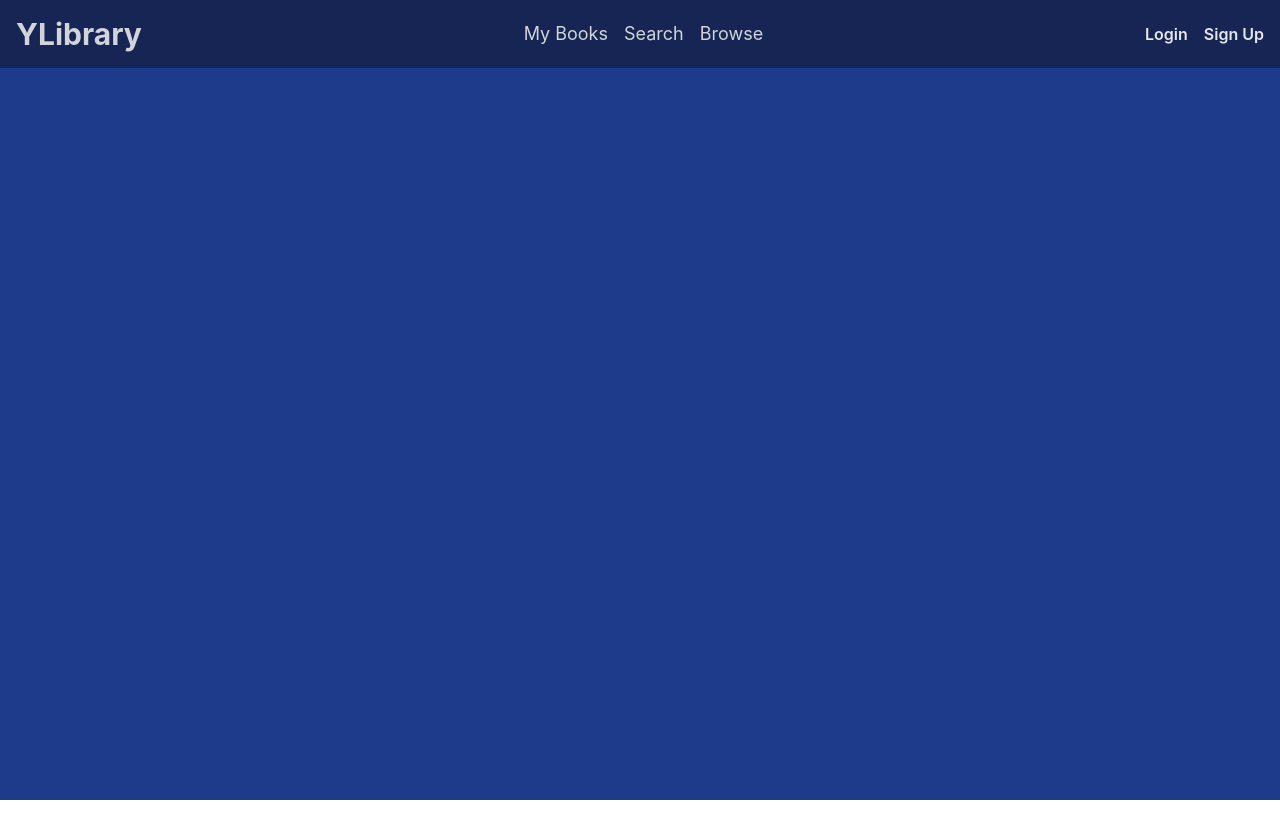
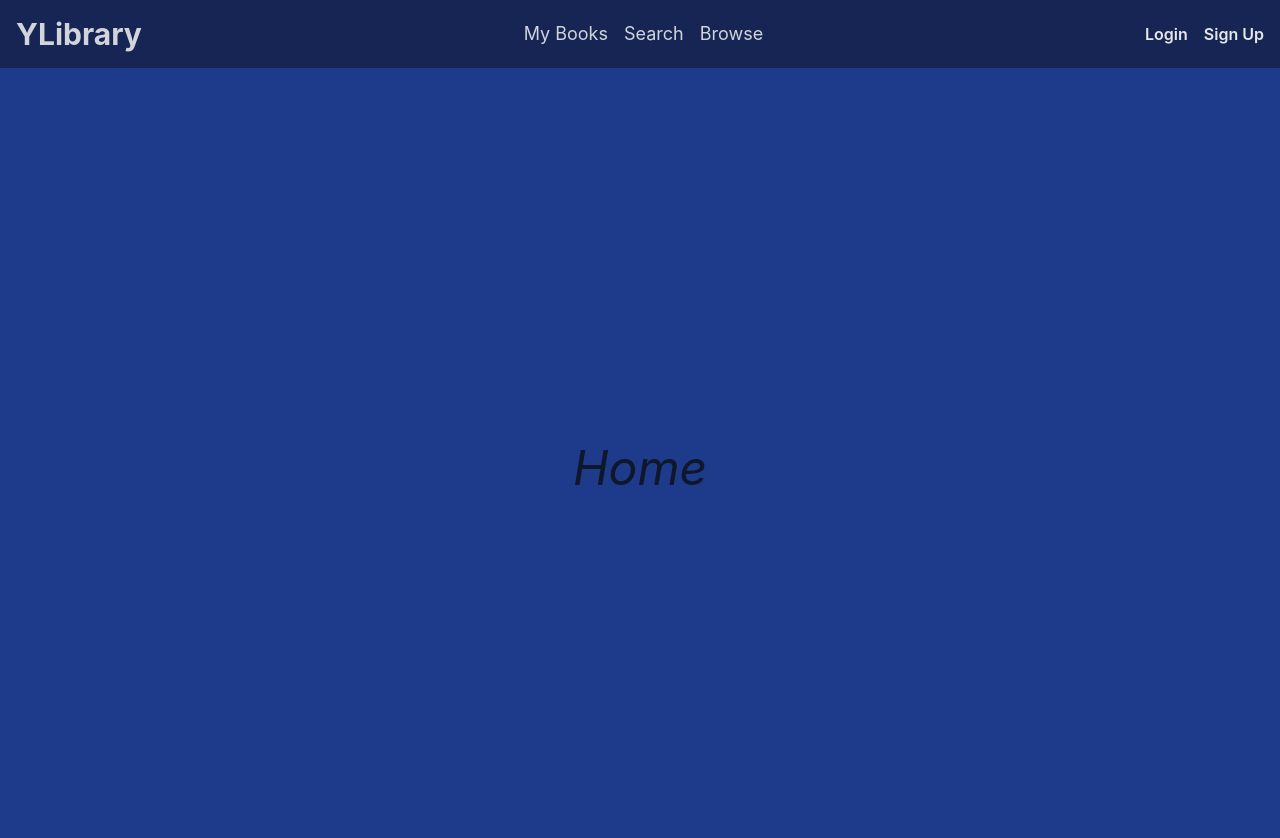
Before and after one commit to KireetS/LibraryApp-client, a React (Create React App) app: page / in a window 1280 px wide. Shown: the top 838 px of the page. Before the commit the page ends 800 px from the top, so only its background shows below. Built offline with nearby package versions, Linux system fonts and the light colour scheme.

Commit message:
temporary home page

```diff
--- a/src/App.js
+++ b/src/App.js
@@ -6,6 +6,7 @@ import Login from "./Components/Login";
 import SignUp from "./Components/SignUp";
 import AddBookState from "./Contexts/addbooks/AddBookState";
 import MyBooks from "./Components/MyBooks";
+import Home from "./Components/Home";
 function App() {
   const [login , setLogin] = useState(localStorage.getItem("token"))
   return (
@@ -19,6 +20,7 @@ function App() {
       <Route path="/search" element={<Search />}/>
       <Route path="/signup" element={<SignUp />}/>
       <Route path ="/mybooks" element = {<MyBooks/>}/>
+      <Route path ="/" element = {<Home/>}/>
       </Routes>
       </div>
       </AddBookState>
--- /dev/null
+++ b/src/Components/Home.js
@@ -0,0 +1,15 @@
+import React from 'react'
+
+const Home = () => {
+  return (
+    <>
+    <div className='min-h-screen min-w-screen flex items-center justify-center bg-blue-900'>
+      <div className='text-5xl text-slate-900 italic'>
+        Home
+      </div>
+    </div>
+    </>
+  )
+}
+
+export default Home
--- a/src/Components/Navbar.js
+++ b/src/Components/Navbar.js
@@ -31,6 +31,7 @@ const Navbar = (props) => {
   };
   useEffect(() => {
     fetchUserDetails();
+    console.log(isNavOpen)
     // eslint-disable-next-line
   }, []);
   return (
```
